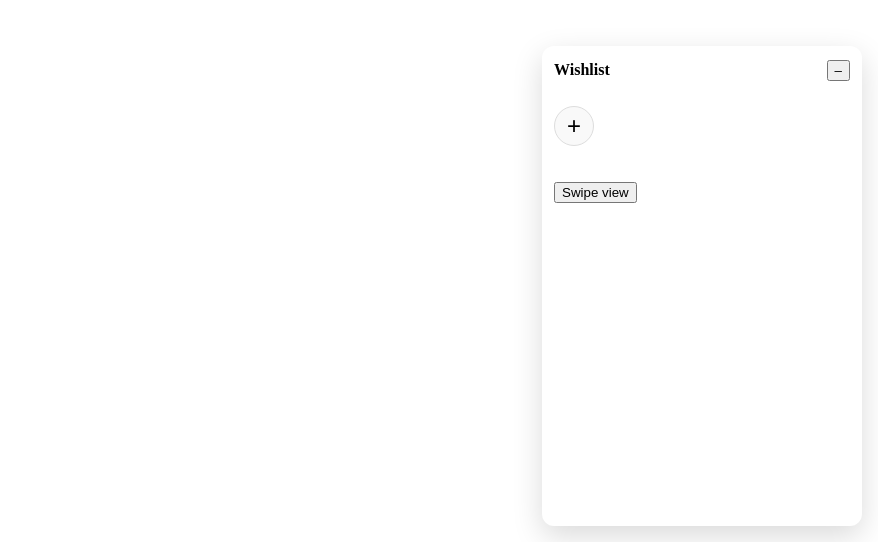
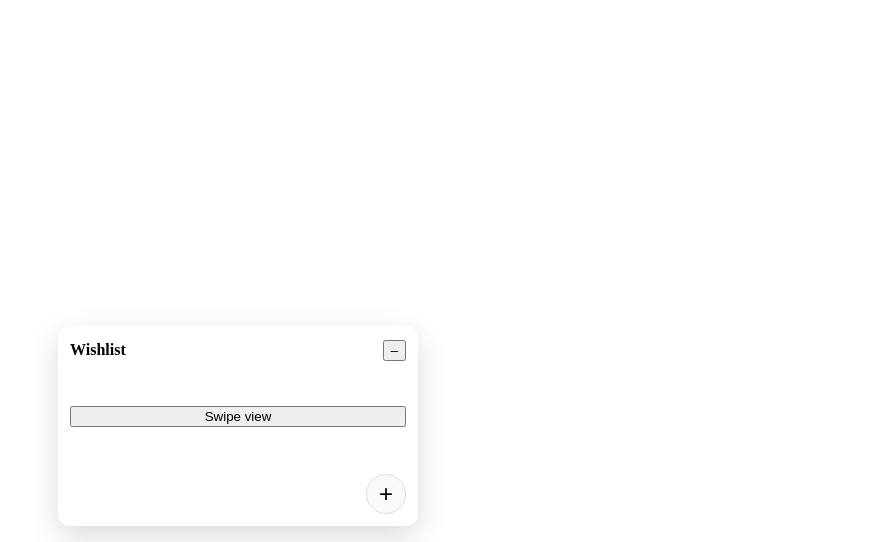
Before and after one commit to KhangLeThanh/widget, a React app: page / in a window 1280 px wide. Shown: the part 258-800 px from the top of the page, without its empty margins (402-1280 px from the left). Built offline with nearby package versions, Linux system fonts and the light colour scheme; the HTML template or start-up script is replaced by a standard one.

Commit message:
improving design

```diff
--- a/src/cards/AddCardForm.tsx
+++ b/src/cards/AddCardForm.tsx
@@ -5,16 +5,12 @@ import { CreateModalType } from "../enum";
 
 export function AddCardForm() {
   const dispatch = useAppDispatch();
-  const { activeStackId, showCreateCard, stacks } = useAppSelector(
-    (s) => s.wishlist
-  );
+  const { activeStackId, stacks } = useAppSelector((s) => s.wishlist);
 
   const [selectedStackId, setSelectedStackId] = useState<string | null>(null);
   const [title, setTitle] = useState("");
   const [description, setDescription] = useState("");
   const [cover, setCover] = useState("");
-
-  if (!showCreateCard) return null;
 
   function onSubmit(e: React.FormEvent) {
     e.preventDefault();
--- a/src/enum.ts
+++ b/src/enum.ts
@@ -1,4 +1,5 @@
 export enum CreateModalType {
   STACK = "stack",
   CARD = "card",
+  NONE = " none",
 }
--- a/src/features/wishlist/wishlistSlice.ts
+++ b/src/features/wishlist/wishlistSlice.ts
@@ -1,5 +1,6 @@
 import { createSlice, nanoid } from "@reduxjs/toolkit";
 import type { PayloadAction } from "@reduxjs/toolkit";
+
 import { CreateModalType } from "../../enum";
 
 export interface Stack {
@@ -22,12 +23,10 @@ export interface WishlistState {
   activeStackId: string | null;
   dockExpanded: boolean;
   swipeMode: boolean;
-  showCreateStack: boolean;
-  showCreateCard: boolean;
-}
-interface SetCreateModalPayload {
-  type: CreateModalType;
-  open: boolean;
+  createModal: {
+    type: CreateModalType;
+    open: boolean;
+  };
 }
 
 const randomCover = () =>
@@ -42,14 +41,14 @@ const initialState: WishlistState = {
   activeStackId: null,
   dockExpanded: true,
   swipeMode: false,
-  showCreateStack: false,
-  showCreateCard: false,
+  createModal: { type: CreateModalType.NONE, open: false },
 };
 
 const wishlistSlice = createSlice({
   name: "wishlist",
   initialState,
   reducers: {
+    // Add a new stack
     stackAdded: {
       prepare(name: string, cover?: string) {
         return {
@@ -63,18 +62,19 @@ const wishlistSlice = createSlice({
       reducer(state, action: PayloadAction<Stack>) {
         state.stacks.push(action.payload);
         state.activeStackId = action.payload.id;
-        state.showCreateStack = false;
+        state.createModal = { type: CreateModalType.NONE, open: false };
       },
     },
 
+    // Select a stack
     stackSelected(state, action: PayloadAction<string>) {
       state.activeStackId = action.payload;
     },
+
+    // Delete a stack and its cards
     stackDeleted(state, action: PayloadAction<string>) {
       const stackId = action.payload;
-
       state.stacks = state.stacks.filter((s) => s.id !== stackId);
-
       state.cards = state.cards.filter((c) => c.stackId !== stackId);
 
       if (state.activeStackId === stackId) {
@@ -82,6 +82,8 @@ const wishlistSlice = createSlice({
           state.stacks.length > 0 ? state.stacks[0].id : null;
       }
     },
+
+    // Add a card
     cardAdded: {
       prepare(
         stackId: string,
@@ -90,13 +92,7 @@ const wishlistSlice = createSlice({
         description?: string
       ) {
         return {
-          payload: {
-            id: nanoid(),
-            stackId,
-            title,
-            cover,
-            description,
-          },
+          payload: { id: nanoid(), stackId, title, cover, description },
         };
       },
       reducer(state, action: PayloadAction<Card>) {
@@ -104,35 +100,37 @@ const wishlistSlice = createSlice({
       },
     },
 
+    // Move a card between stacks
     cardMoved(
       state,
-      action: PayloadAction<{
-        cardId: string;
-        targetStackId: string;
-      }>
+      action: PayloadAction<{ cardId: string; targetStackId: string }>
     ) {
       const { cardId, targetStackId } = action.payload;
+      const card = state.cards.find((c) => c.id === cardId);
+      if (card) card.stackId = targetStackId;
+    },
 
-      const card = state.cards.find((c) => c.id === cardId);
-      if (card) {
-        card.stackId = targetStackId;
-      }
-    },
+    // Remove a card
     cardRemoved(state, action: PayloadAction<string>) {
       state.cards = state.cards.filter((c) => c.id !== action.payload);
     },
+
+    // Toggle dock
     dockToggled(state) {
       state.dockExpanded = !state.dockExpanded;
     },
 
+    // Toggle swipe mode
     toggleSwipeMode(state) {
       state.swipeMode = !state.swipeMode;
     },
 
-    setCreateModal(state, action: PayloadAction<SetCreateModalPayload>) {
-      const { type, open } = action.payload;
-      if (type === CreateModalType.STACK) state.showCreateStack = open;
-      if (type === CreateModalType.CARD) state.showCreateCard = open;
+    // Open/close any create modal
+    setCreateModal(
+      state,
+      action: PayloadAction<{ type: CreateModalType; open: boolean }>
+    ) {
+      state.createModal = action.payload;
     },
   },
 });
@@ -143,10 +141,10 @@ export const {
   stackSelected,
   cardAdded,
   cardMoved,
+  cardRemoved,
   dockToggled,
   toggleSwipeMode,
   setCreateModal,
-  cardRemoved,
 } = wishlistSlice.actions;
 
 export default wishlistSlice.reducer;
--- /dev/null
+++ b/src/widget/WishlistDock.css
@@ -0,0 +1,102 @@
+/* Dock base */
+.wishlist-dock {
+  position: fixed;
+  background: #fff;
+  border-radius: 12px;
+  box-shadow: 0 10px 30px rgba(0, 0, 0, 0.15);
+  overflow: hidden;
+  z-index: 50;
+  transition: all 0.3s ease;
+  bottom: 16px; /* always at bottom */
+}
+
+/* Collapsed dock (bottom-right) */
+.wishlist-dock.collapsed {
+  width: 180px;
+  height: 50px;
+  right: 16px;
+}
+
+/* Expanded dock (bottom-center, grows upward) */
+.wishlist-dock.expanded {
+  width: 360px;
+  height: 200px; /* grows upward from bottom */
+  left: 50%;
+  transform: translateX(-50%);
+}
+
+/* Header */
+.dock-header {
+  height: 48px;
+  display: flex;
+  justify-content: space-between;
+  align-items: center;
+  padding: 0 12px;
+}
+
+/* Dock content */
+.dock-content {
+  padding: 12px;
+  display: flex;
+  flex-direction: column;
+  gap: 8px;
+}
+
+/* "+" button container */
+.plus-button-container {
+  position: absolute;
+  bottom: 12px; /* stick to bottom inside dock */
+  right: 12px;
+}
+
+/* "+" button */
+.plus-button {
+  width: 40px;
+  height: 40px;
+  border-radius: 50%;
+  border: 1px solid #ddd;
+  background: #f9f9f9;
+  font-size: 24px;
+  cursor: pointer;
+}
+
+/* Create menu popup */
+.create-menu {
+  position: fixed;
+  transform: translateX(-50%);
+  background: #fff;
+  border: 1px solid #eee;
+  border-radius: 8px;
+  box-shadow: 0 4px 10px rgba(0, 0, 0, 0.1);
+  width: 120px;
+  z-index: 100;
+}
+
+/* Menu items */
+.menu-item {
+  padding: 8px 12px;
+  cursor: pointer;
+  border-bottom: 1px solid #eee;
+  user-select: none;
+}
+
+.menu-item.disabled {
+  cursor: not-allowed;
+  opacity: 0.5;
+}
+
+.popup-form-center {
+  position: fixed; /* relative to viewport */
+  top: 50%; /* vertical center */
+  left: 50%; /* horizontal center */
+  transform: translate(-50%, -50%); /* perfectly center */
+  z-index: 200;
+  background: #fff;
+  border-radius: 12px;
+  box-shadow: 0 10px 30px rgba(0, 0, 0, 0.15);
+  padding: 16px;
+  min-width: 320px; /* minimum width */
+  max-width: 400px; /* maximum width */
+  max-height: 90vh; /* prevent overflow vertically */
+  overflow-y: auto; /* scroll if content is too tall */
+}
--- a/src/widget/WishlistDock.tsx
+++ b/src/widget/WishlistDock.tsx
@@ -1,4 +1,4 @@
-import { useState } from "react";
+import { useState, useRef, useEffect } from "react";
 import { useAppDispatch, useAppSelector } from "../hooks/redux";
 import {
   dockToggled,
@@ -10,82 +10,67 @@ import { AddCardForm } from "../cards/AddCardForm";
 import { CardList } from "../cards/CardList";
 import { SwipeToggle } from "../cards/SwipeToggle";
 import { CreateModalType } from "../enum";
+import "./WishlistDock.css";
 
 export function WishlistDock() {
   const dispatch = useAppDispatch();
-  const expanded = useAppSelector((s) => s.wishlist.dockExpanded);
-  const { activeStackId, stacks, showCreateStack } = useAppSelector(
+  const { dockExpanded, activeStackId, stacks, createModal } = useAppSelector(
     (s) => s.wishlist
   );
 
   const [showCreateMenu, setShowCreateMenu] = useState(false);
+  const plusButtonRef = useRef<HTMLButtonElement>(null);
+  const [popupPos, setPopupPos] = useState({ top: 0, left: 0 });
 
-  const handleCreateClick = () => {
-    setShowCreateMenu((prev) => !prev);
-  };
+  // Calculate "+" button position for menu/forms
+  useEffect(() => {
+    if (plusButtonRef.current) {
+      const rect = plusButtonRef.current.getBoundingClientRect();
+      setPopupPos({ top: rect.top, left: rect.left + rect.width / 2 });
+    }
+  }, [dockExpanded, showCreateMenu]);
 
   return (
+    <>
+      {/* Dock */}
       <div
-      style={{
-        position: "fixed",
-        right: 16,
-        bottom: 16,
-        width: expanded ? 320 : 180,
-        height: expanded ? 480 : 180,
-        transition: "all 0.25s ease",
-        background: "#fff",
-        borderRadius: 12,
-        boxShadow: "0 10px 30px rgba(0,0,0,0.15)",
-        overflow: "hidden",
-      }}
+        className={`wishlist-dock ${dockExpanded ? "expanded" : "collapsed"}`}
       >
-      <div
-        style={{
-          height: 48,
-          display: "flex",
-          justifyContent: "space-between",
-          alignItems: "center",
-          padding: "0 12px",
-          position: "relative",
-        }}
-      >
+        {/* Header */}
+        <div className="dock-header">
           <strong>Wishlist</strong>
           <button onClick={() => dispatch(dockToggled())}>
-          {expanded ? "–" : "+"}
+            {dockExpanded ? "–" : "+"}
           </button>
         </div>
 
-      <div style={{ position: "relative", padding: "12px" }}>
+        {dockExpanded && (
+          <div className="dock-content">
+            <div className="plus-button-container">
               <button
-          onClick={handleCreateClick}
-          style={{
-            width: 40,
-            height: 40,
-            borderRadius: "50%",
-            border: "1px solid #ddd",
-            background: "#f9f9f9",
-            fontSize: 24,
-            cursor: "pointer",
-          }}
+                ref={plusButtonRef}
+                onClick={() => setShowCreateMenu((prev) => !prev)}
+                className="plus-button"
               >
                 +
               </button>
+            </div>
+            <StackList />
+            <SwipeToggle />
+            <CardList />
+          </div>
+        )}
+      </div>
 
       {showCreateMenu && (
         <div
-            style={{
-              position: "absolute",
-              bottom: "20%",
-              left: "20%",
-              background: "#fff",
-              border: "1px solid #eee",
-              borderRadius: 8,
-              boxShadow: "0 4px 10px rgba(0, 0, 0, 0.1)",
-              padding: "8px 0",
-              width: 120,
-            }}
+          className="create-menu"
+          style={{ top: popupPos.top - 80, left: popupPos.left }}
         >
           <div
+            className={`menu-item ${
+              !activeStackId || stacks.length === 0 ? "disabled" : ""
+            }`}
             onClick={() => {
               if (!activeStackId || stacks.length === 0) return;
               dispatch(
@@ -93,46 +78,34 @@ export function WishlistDock() {
               );
               setShowCreateMenu(false);
             }}
-              style={{
-                padding: "8px 12px",
-                cursor:
-                  !activeStackId || stacks.length === 0
-                    ? "not-allowed"
-                    : "pointer",
-                opacity: !activeStackId || stacks.length === 0 ? 0.5 : 1,
-                borderBottom: "1px solid #eee",
-                userSelect: "none",
-              }}
           >
             Card
           </div>
           <div
+            className="menu-item"
             onClick={() => {
               dispatch(
                 setCreateModal({ type: CreateModalType.STACK, open: true })
               );
               setShowCreateMenu(false);
             }}
-              style={{
-                padding: "8px 12px",
-                cursor: "pointer",
-              }}
           >
             Stack
           </div>
         </div>
       )}
-      </div>
 
-      {expanded && (
-        <div style={{ padding: 12 }}>
-          {showCreateStack && <CreateStackForm />}
-          <StackList />
-          <SwipeToggle />
+      {createModal.open && createModal.type === CreateModalType.CARD && (
+        <div className="popup-form-center">
           <AddCardForm />
-          <CardList />
         </div>
       )}
+
+      {createModal.open && createModal.type === CreateModalType.STACK && (
+        <div className="popup-form-center">
+          <CreateStackForm />
         </div>
+      )}
+    </>
   );
 }
```
Lines whose indentation alone changed are shown as unchanged.
